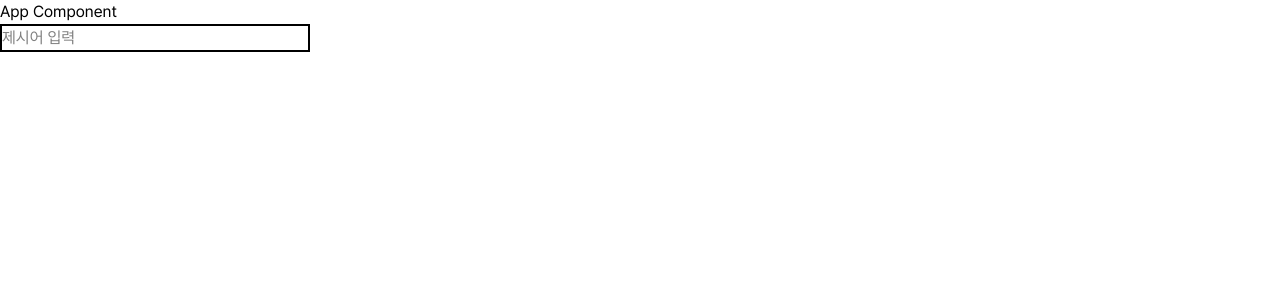
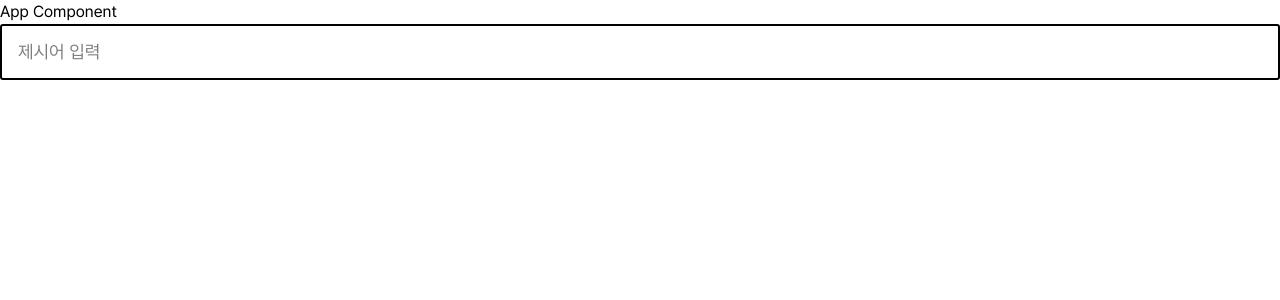
Before and after one commit to devcourse-catspaw/catspaw, a React (Vite) app: page / in a window 1280 px wide. Shown: the top 300 px of the page. Built offline with nearby package versions, Linux system fonts and the light colour scheme.

Commit message:
🎨 Design: BaseInput 공통 컴포넌트 생성

```diff
--- a/src/components/common/BaseInput.tsx
+++ b/src/components/common/BaseInput.tsx
@@ -1,7 +1,20 @@
-export default function BaseInput() {
+import type { InputHTMLAttributes } from "react";
+import { twMerge } from "tailwind-merge";
+
+interface BaseInputProps extends InputHTMLAttributes<HTMLInputElement> {
+  className?: string;
+}
+export default function BaseInput({ className, ...props }: BaseInputProps) {
+  const baseInputStyle =
+    "border-2 border-[color:var(--black)] px-4 py-3 rounded-[3px] w-full text-lg";
   return (
     <>
-      <input type="text" className="border-2" placeholder="제시어 입력"/>
+      <input
+        type="text"
+        className={twMerge(baseInputStyle, className)}
+        placeholder="제시어 입력"
+        {...props}
+      />
     </>
   );
 }
```
